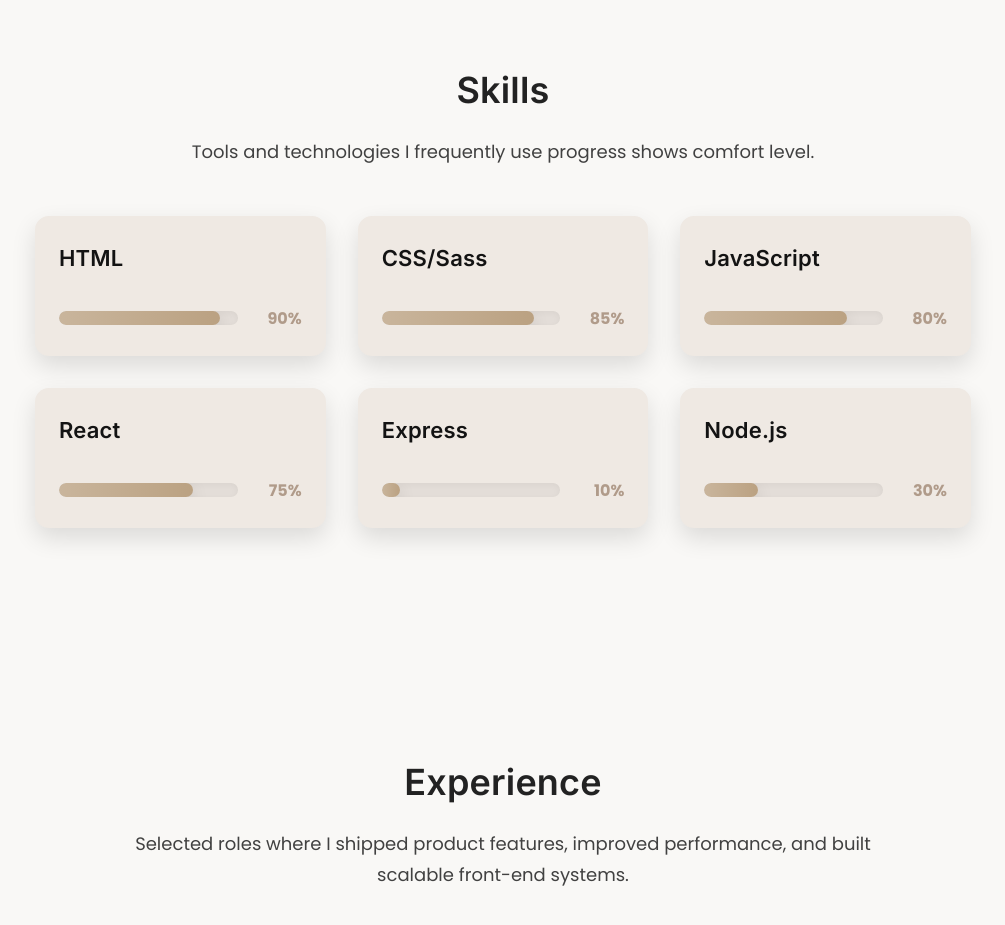
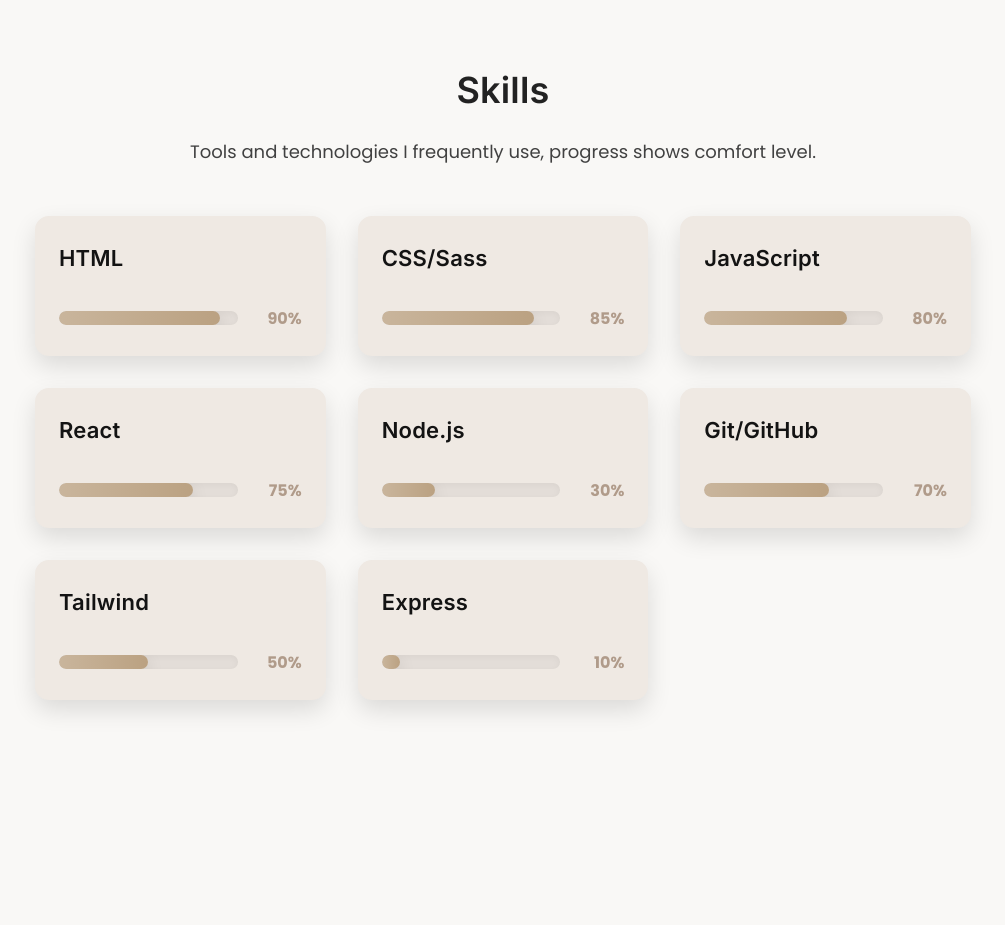
Before and after one commit to Gabrielle3101/portfolio, a React (Create React App) app: page / in a window 1280 px wide. Shown: the part 1560-2485 px from the top of the page, without its empty margins (137-1142 px from the left). Built offline with nearby package versions, Linux system fonts and the light colour scheme.

Commit message:
edited skills

```diff
--- a/src/components/Skills.jsx
+++ b/src/components/Skills.jsx
@@ -5,8 +5,10 @@
     { name: 'CSS/Sass', level: 85 },
     { name: 'JavaScript', level: 80 },
     { name: 'React', level: 75 },
+    { name: 'Node.js', level: 30},
+    { name: 'Git/GitHub', level: 70 },
+    { name: 'Tailwind', level: 50 },
     { name: 'Express', level: 10},
-    { name: 'Node.js', level: 30}
 ];
 
 export default function Skills() {
@@ -16,11 +18,10 @@
         // clear previous refs (in case of HMR / remounts)
         fillsRef.current = fillsRef.current.slice(0, skills.length);
 
-        // animate fills with a small stagger
+        // animate fills with a stagger
         fillsRef.current.forEach((el, i) => {
             if (!el) return;
             const level = skills[i].level;
-            // small stagger for polish
             const t = setTimeout(() => {
                 el.style.width = `${level}%`;
             }, i * 120);
@@ -45,7 +46,7 @@
         <section className="skills section" id="skills">
             <div className="section__header">
                 <h2>Skills</h2>
-                <p>Tools and technologies I frequently use progress shows comfort level.</p>
+                <p>Tools and technologies I frequently use, progress shows comfort level.</p>
             </div>
 
             <div className="section__content">
```
